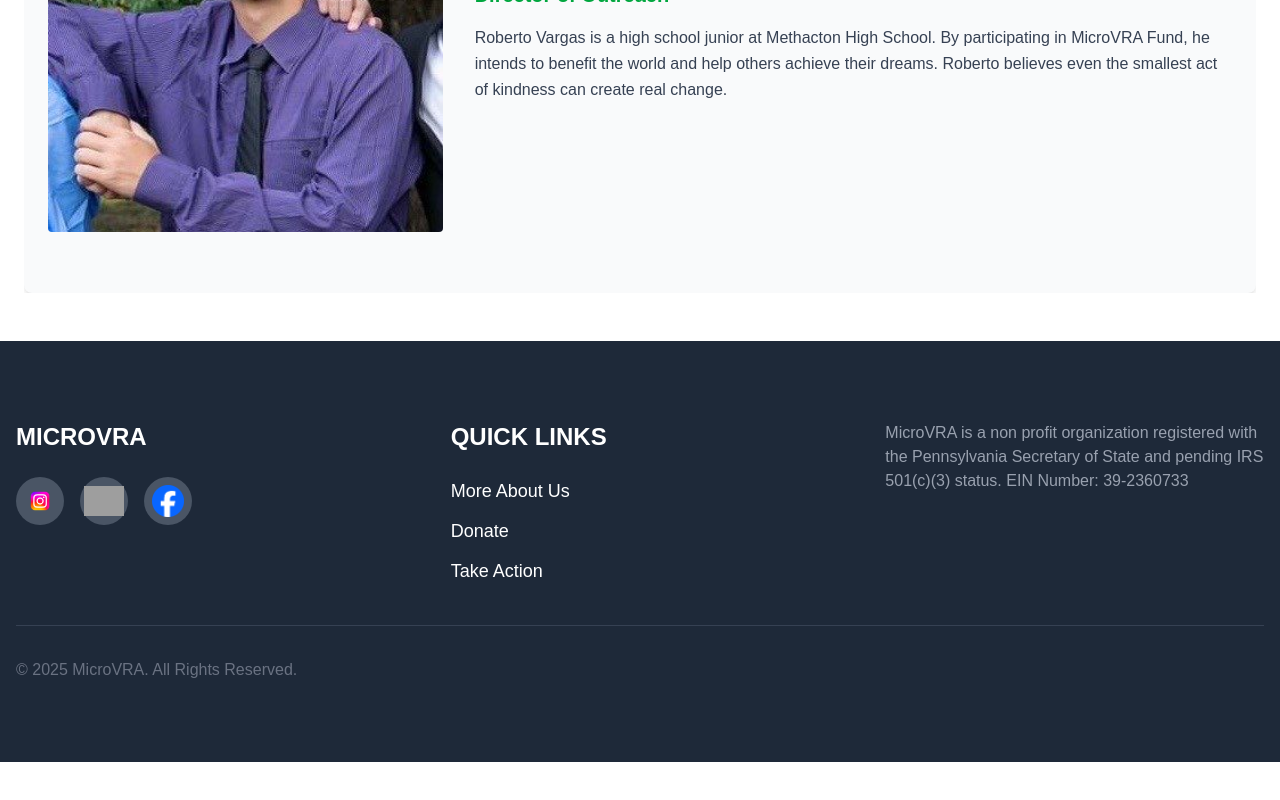
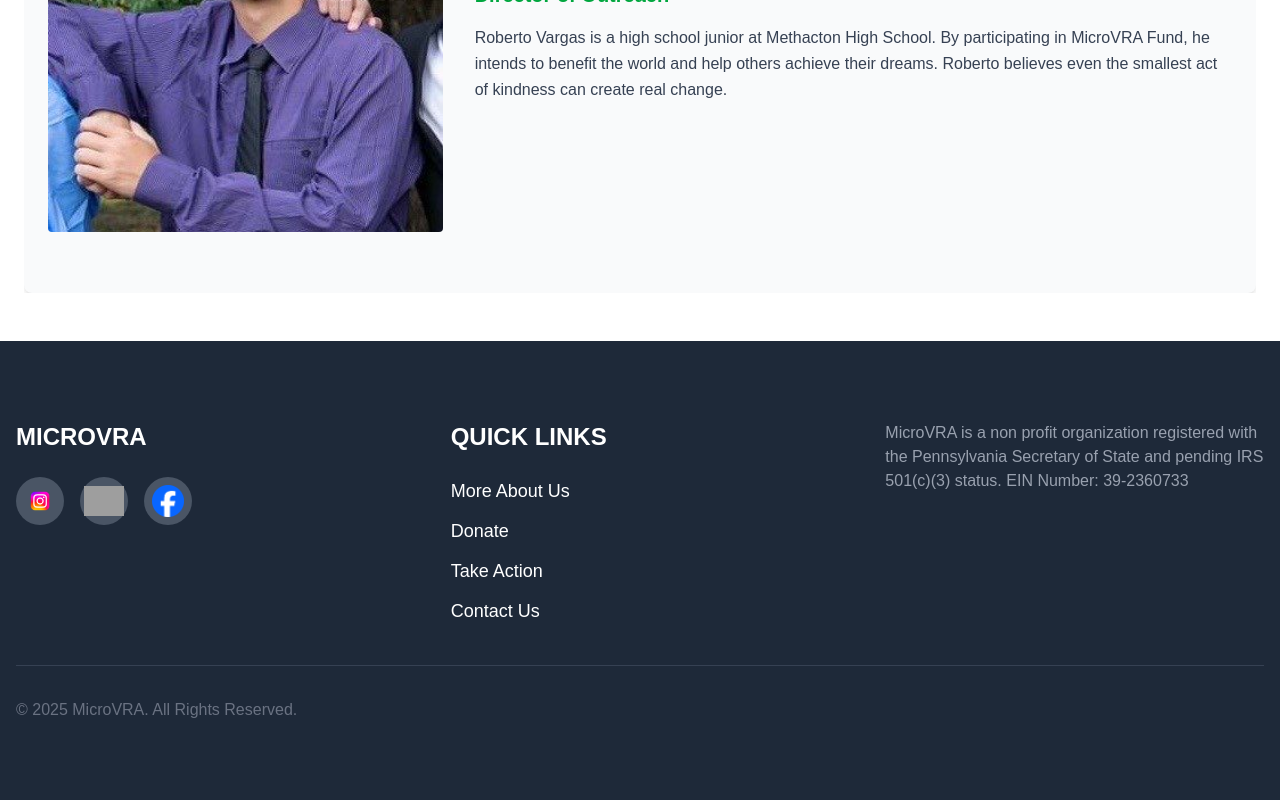
Before and after one commit to RM0420/microVRA, a Next.js app: page /about in a window 1280 px wide. Shown: the part 1770-2570 px from the top of the page. Before the commit the page ends 2532 px from the top, so only its background shows below. Built offline with nearby package versions, Linux system fonts and the light colour scheme; grey boxes are pictures that could not be loaded.

Commit message:
added google form for chapter creation and contact us link in footer

```diff
--- a/src/app/join-us/page.tsx
+++ b/src/app/join-us/page.tsx
@@ -15,8 +15,7 @@
     description:
       "Lead a MicroVRA chapter at your school and access a community of collaborators.",
     buttonText: "APPLY",
-    buttonLink:
-      "https://mail.google.com/mail/?view=cm&to=themicrovrafund@gmail.com&su=Start%20a%20Chapter%20Application",
+    buttonLink: "https://forms.gle/ZJKo7Ezcw3tY6tvG9",
   },
   {
     id: "become-volunteer",
--- a/src/components/Layout.tsx
+++ b/src/components/Layout.tsx
@@ -172,6 +172,16 @@
                     Take Action
                   </Link>
                 </li>
+                <li>
+                  <a
+                    href="https://mail.google.com/mail/?view=cm&fs=1&to=themicrovrafund@gmail.com"
+                    target="_blank"
+                    rel="noopener noreferrer"
+                    className="text-base md:text-lg hover:text-green-400"
+                  >
+                    Contact Us
+                  </a>
+                </li>
               </ul>
             </div>
             <div className="text-sm md:text-base text-gray-400">
```
